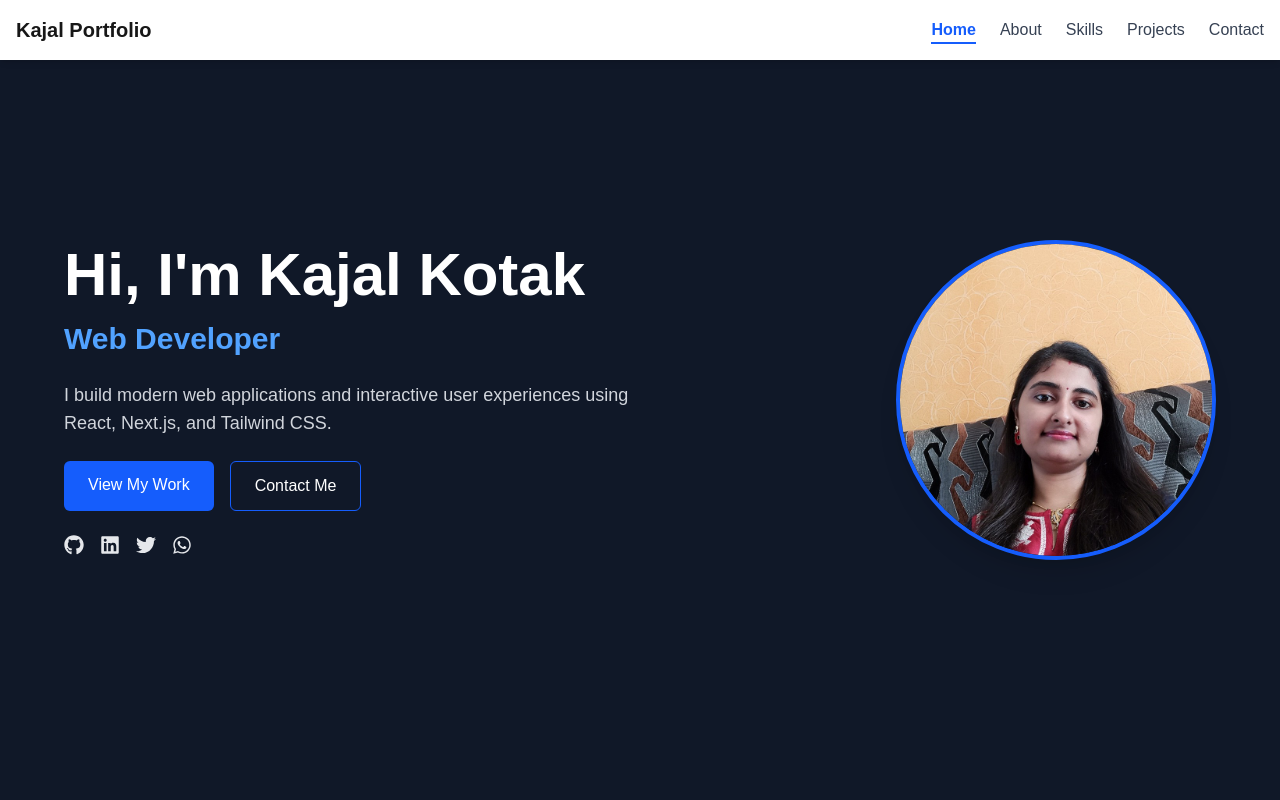
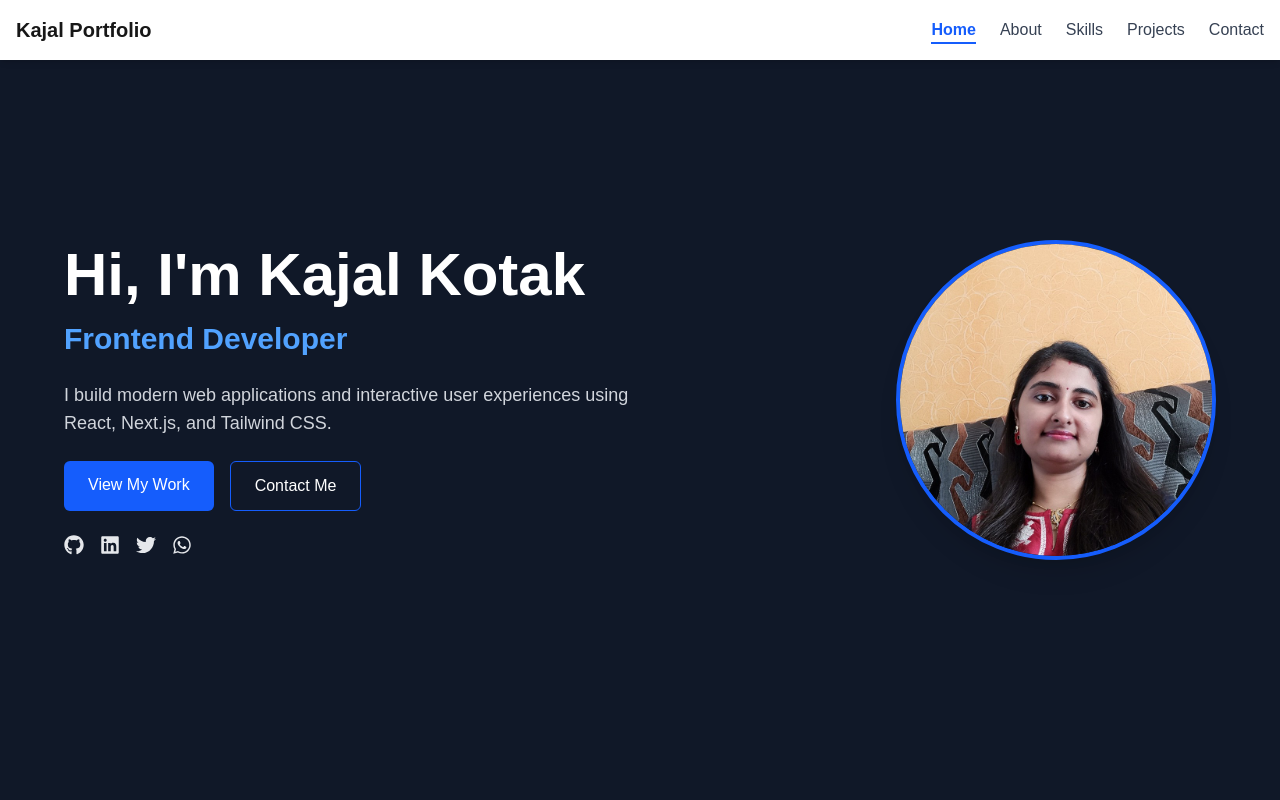
Before and after one commit to kajalkotak/kajal-Latest-portfolio-2025, a Next.js app: page / in a window 1280 px wide. Shown: the top 800 px of the page. Built offline with nearby package versions, Linux system fonts and the light colour scheme.

Commit message:
Update hero text descriptions in Hero component

```diff
--- a/app/components/Hero.jsx
+++ b/app/components/Hero.jsx
@@ -9,7 +9,12 @@ import { FaGithub, FaLinkedin, FaTwitter, FaWhatsapp } from "react-icons/fa";
 
 export default function Hero() {
   const [textIndex, setTextIndex] = useState(0);
-  const texts = ["Web Developer", "React Enthusiast", "UI/UX Designer"];
+  const texts = [
+  "Frontend Developer",
+  "React & Next.js Developer",
+  "Building Real-World Projects",
+];
+
 
   // text animation
 
```
